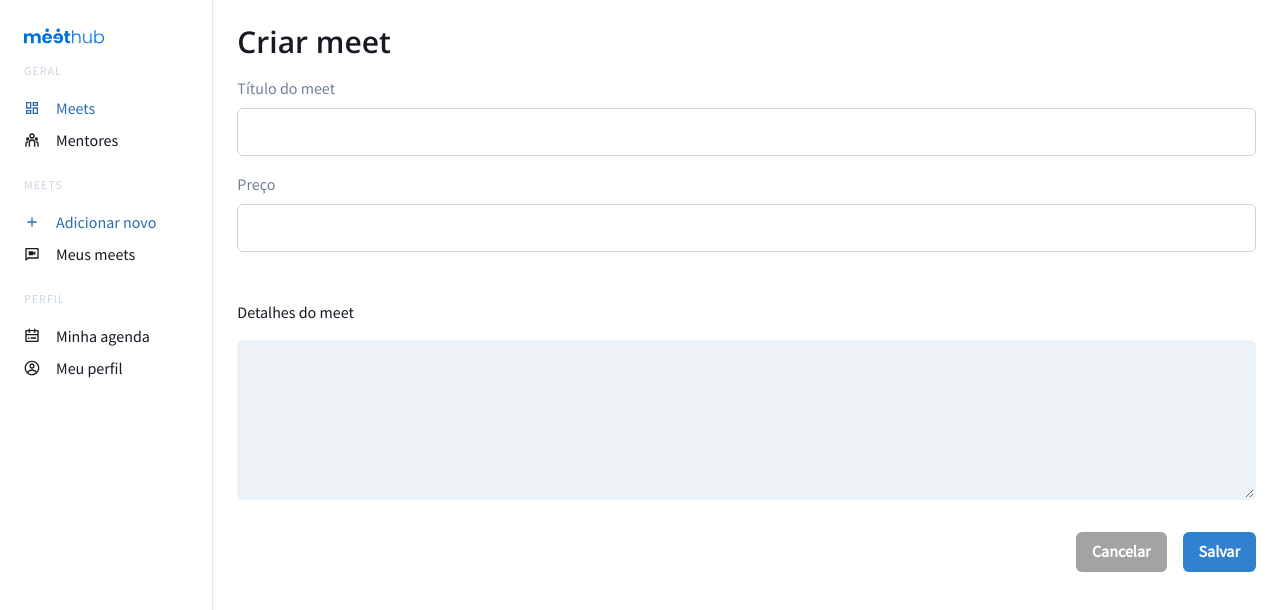
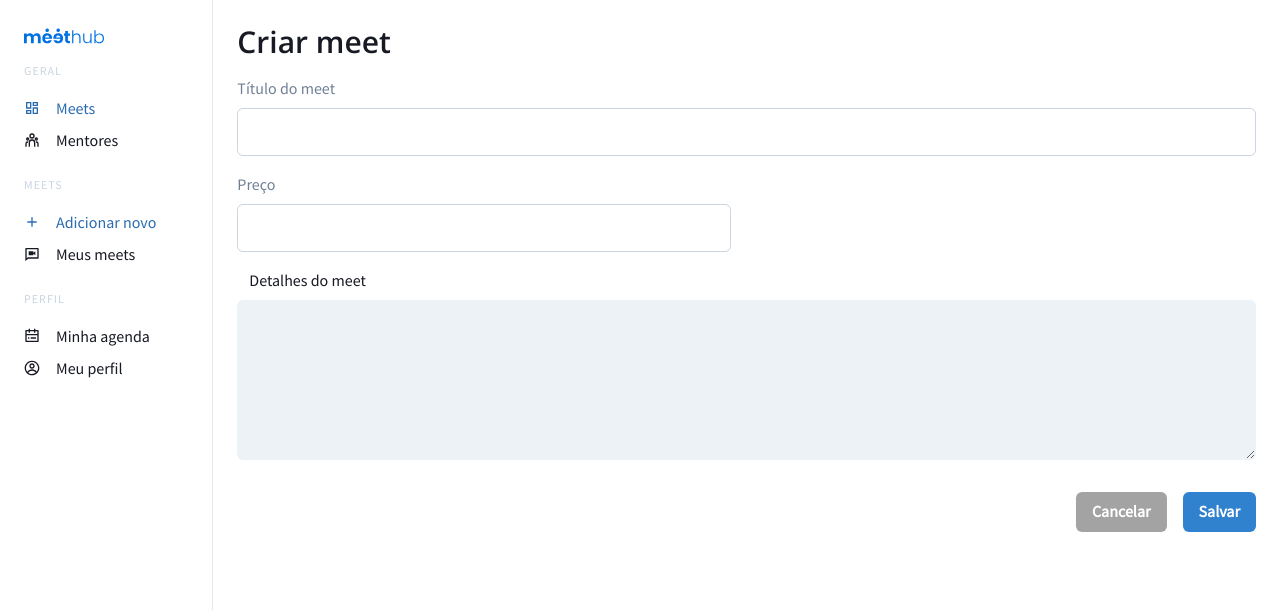
Before and after one commit to gutodiasdev/meethub, a Next.js app: page /app/meets/novo in a window 1280 px wide. Shown: the top 610 px of the page. Built offline with nearby package versions, Linux system fonts and the light colour scheme.

Commit message:
add useCategories hook

```diff
--- a/src/pages/app/meets/novo.tsx
+++ b/src/pages/app/meets/novo.tsx
@@ -1,11 +1,9 @@
-import { Box, Flex, Heading, Divider, VStack, SimpleGrid, FormLabel, Button, HStack, Textarea } from '@chakra-ui/react';
+import { Box, Flex, Heading, VStack, SimpleGrid, FormLabel, Button, HStack, Textarea, FormControl } from '@chakra-ui/react';
 import Link from "next/link";
 import { SubmitHandler, useForm } from 'react-hook-form';
 import * as yup from 'yup';
 const { yupResolver } = require('@hookform/resolvers/yup')
-import { parseCookies } from "nookies";
 import Router from 'next/router';
-import decode from 'jwt-decode';
 import { useContext } from 'react'
 
 import { Input } from '../../../components/Forms/Input';
@@ -29,13 +27,12 @@ const createMeetFormSchema = yup.object().shape({
 export default function MentorMeetCriation() {
   const { user } = useContext(AuthContext)
 
-  const { register, handleSubmit, formState } = useForm({
+  const { register, handleSubmit, formState: { errors, isSubmitting } } = useForm({
     resolver: yupResolver(createMeetFormSchema)
   })
 
-  const { errors, isSubmitting } = formState
+  const handleCreateMentor: SubmitHandler<CreateMeetFormData> = async (values) => {
 
-  const handleCreateMentor: SubmitHandler<CreateMeetFormData> = async (values) => {
     const response = await api.post('/meets', {
       name: values.name,
       meetDetails: values.meetDetails,
@@ -46,6 +43,7 @@ export default function MentorMeetCriation() {
     if (response.status === 201) {
       Router.push('/app/meets')
     }
+
   }
 
   return (
@@ -70,7 +68,7 @@ export default function MentorMeetCriation() {
                 error={errors.name}
               />
             </SimpleGrid>
-            <SimpleGrid spacing={["6", "8"]} w="100%">
+            <SimpleGrid spacing={["6", "8"]} w="100%" templateColumns="repeat(2, 1fr)">
               <Input
                 id="price"
                 name="price"
@@ -83,9 +81,11 @@ export default function MentorMeetCriation() {
               </Box>
             </SimpleGrid>
             <VStack w="100%" justify="flex-start">
+              <FormControl>
                 <FormLabel htmlFor="meetDetails" w="100%" ml="3">Detalhes do meet</FormLabel>
                 <Textarea
                   focusBorderColor="blue.500"
+                  border="1px"
                   bgColor="gray.100"
                   variant="filled"
                   h={40}
@@ -99,6 +99,7 @@ export default function MentorMeetCriation() {
                   {...register('meetDetails')}
                   error={errors.meetDetails}
                 />
+              </FormControl>
             </VStack>
           </VStack>
           <Flex mt="8" justify="flex-end">
--- a/src/services/hooks/users/useUsers.ts
+++ b/src/services/hooks/users/useUsers.ts
@@ -21,7 +21,7 @@ type GetUsersResponse = {
 }
 
 export async function getUsers(page: number): Promise<GetUsersResponse> {
-  const { data, headers } = await api.get('/users', {
+  const { data, headers } = await api.get('users', {
     params: {
       page,
     }
@@ -58,7 +58,6 @@ export async function getUsers(page: number): Promise<GetUsersResponse> {
 export function useUsers(page: number) {
 
   return useQuery(['users', page], () => getUsers(page), {
-
     staleTime: 1000 * 60 * 10,
   })
 }
```
Also changed, not shown: src/services/hooks/categories/useCategories.ts (added, +24 -0 lines). Lines whose indentation alone changed are shown as unchanged.
